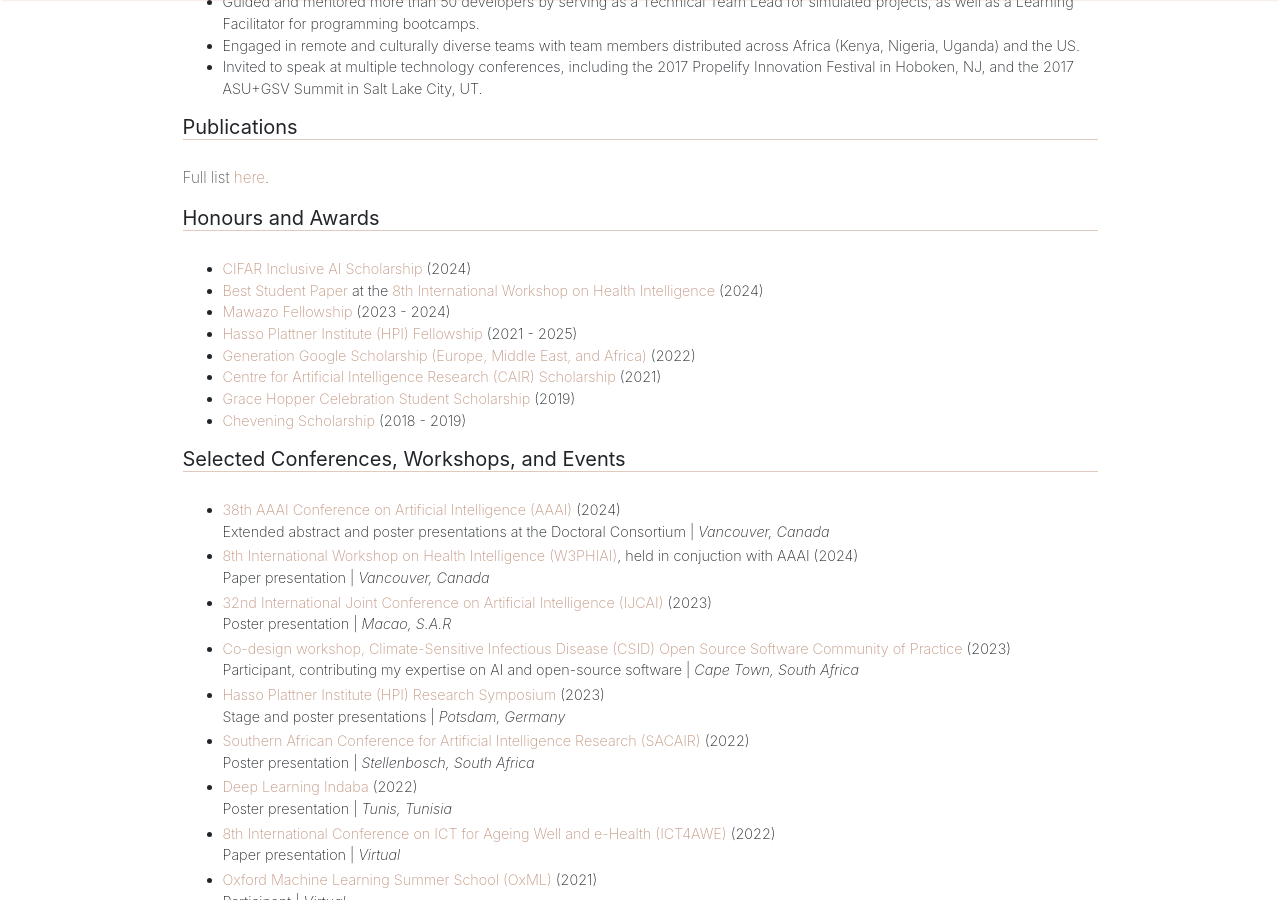
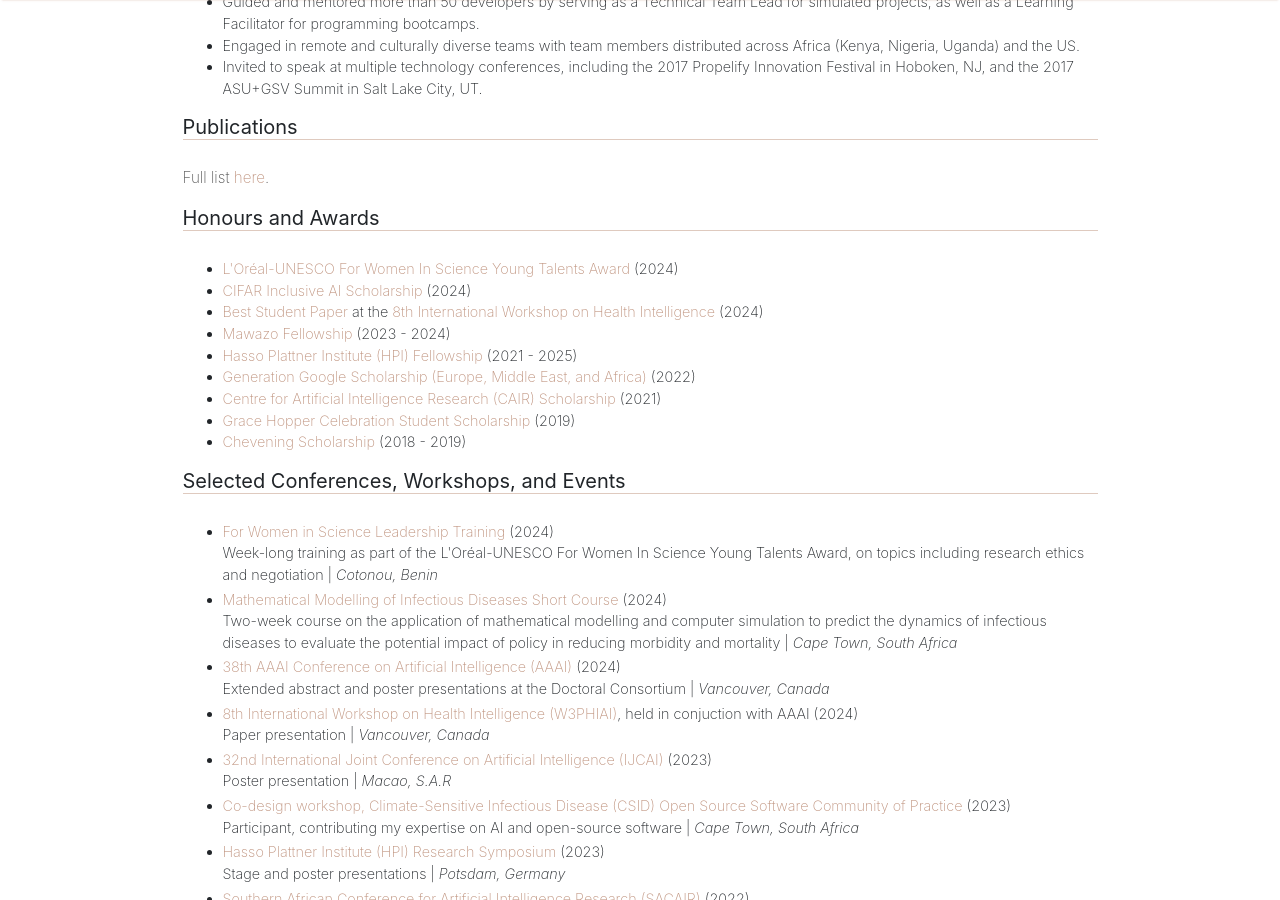
Before and after one commit to mbithenzomo/mbithenzomo.github.io, a Jekyll site: the page built from cv.html, in a window 1280 px wide and 900 px high, scrolled down 1106 px. Built offline with Jekyll 4.4.1, drawn with Linux system fonts in a browser that asks for light colours; nearby versions of some CDN libraries; some of the changed text lies outside the part shown.

Commit message:
Update with FWIS news

```diff
--- a/cv.html
+++ b/cv.html
@@ -107,7 +107,7 @@
         </div>
         <div class="section-title">
             <h3>Work Experience</h3>
-            <strong> Research Assistant (part-time)</strong>, Adaptive and Cognitive Systems (ACS) Lab and <a href="https://www.airu.org.za/" target="_blank">AI Research Unit (AIRU)</a> (2023 - Present)
+            <strong> Research Assistant (part-time)</strong>, Adaptive and Cognitive Systems (ACS) Lab and <a href="https://www.airu.org.za/" target="_blank">AI Research Unit (AIRU)</a> (2023 - 2024)
                 <ul>
                   <li>Consolidate and document codebases, datasets, and other research outputs from the ACS lab.</li>
                   <li>Contribute to tutorials for technologies, libraries, and frameworks used in the ACS lab.</li>
@@ -143,6 +143,7 @@
         <div class="section-title">
             <h3>Honours and Awards</h3>
             <ul>
+              <li><a href="https://www.unesco.org/en/articles/celebrating-african-most-talented-young-female-scientists" target="_blank">L'Oréal-UNESCO For Women In Science Young Talents Award</a> (2024)</li>
               <li><a href="https://dlrl.ca/apply/#:~:text=CIFAR%20Inclusive%20AI%20Scholarship,-We're%20pleased&text=The%20scholarship%20will%20cover%20registration,a%20total%20of%20%243%2C750%20CAD." target="_blank">CIFAR Inclusive AI Scholarship</a> (2024)</li>
               <li><a href="{{site.baseurl}}/assets/files/Best Student Paper Award (2024).pdf" target="_blank">Best Student Paper</a> at the <a href="https://w3phiai2024.w3phi.com/index.html" target="_blank">8th International Workshop on Health Intelligence</a> (2024)</li>
               <li><a href="https://mawazoinstitute.org/fellowship" target="_blank">Mawazo Fellowship</a> (2023 - 2024)</li>
@@ -156,6 +157,10 @@
         <div class="section-title">
             <h3>Selected Conferences, Workshops, and Events</h3>
             <ul>
+              <li><a href="https://www.forwomeninscience.com/" target="_blank">For Women in Science Leadership Training</a> (2024)</li>
+                <ul class="no-bullets"><li>Week-long training as part of the L'Oréal-UNESCO For Women In Science Young Talents Award, on topics including research ethics and negotiation | <i>Cotonou, Benin</i></li></ul>
+              <li><a href="https://science.uct.ac.za/masha/training/infectious-disease-course" target="_blank">Mathematical Modelling of Infectious Diseases Short Course</a> (2024)</li>
+                <ul class="no-bullets"><li>Two-week course on the application of mathematical modelling and computer simulation to predict the dynamics of infectious diseases to evaluate the potential impact of policy in reducing morbidity and mortality | <i>Cape Town, South Africa</i></li></ul>
               <li><a href="https://aaai.org/aaai-conference/" target="_blank">38th AAAI Conference on Artificial Intelligence (AAAI)</a> (2024)</li>
                 <ul class="no-bullets"><li>Extended abstract and poster presentations at the Doctoral Consortium | <i>Vancouver, Canada</i></li></ul>
               <li><a href="https://w3phiai2024.w3phi.com/index.html" target="_blank">8th International Workshop on Health Intelligence (W3PHIAI)</a>, held in conjuction with AAAI (2024)</li>
--- a/updates.html
+++ b/updates.html
@@ -14,6 +14,8 @@
             <h2><span>Updates</span></h2>
         </div>
         <!-- <div class="two-columns"> -->
+            <p><strong>December 2024:</strong> My research was <a href="https://www.standardmedia.co.ke/health/amp/health-science/article/2001508772/breaking-barriers-scientist-uses-ai-to-transform-healthcare" target="blank">featured in The Standard</a>, one of Kenya's largest newspapers.</p> <hr>
+            <p><strong>December 2024:</strong> Awarded the <a href="https://www.forwomeninscience.com/" target="blank">L'Oréal-UNESCO For Women In Science 2024 Sub-Saharan Africa Young Talents Award</a> at a ceremony in Cotonou, Benin. 🎉 I am one of 30 doctoral and post-doctoral researchers selected through a rigourous scientific review of 788 eligible applicants across Africa. See press kit and awardee profiles <a href="{{site.baseurl}}/assets/files/FWIS Africa 2024.pdf" target="_blank">here</a> (I'm on page 38!).</p> <hr>
             <p><strong>August 2024:</strong> Attending the <a href="https://science.uct.ac.za/masha/training/infectious-disease-course" target="blank">Mathematical Modelling of Infectious Diseases short course</a> at UCT's <a href="https://science.uct.ac.za/masha" target="_blank">Modelling and Simulation Hub, Africa (MASHA)</a>.</p> <hr>
             <p><strong>August 2024:</strong> Our revised preprint, "Semantic Web technologies in sensor-based personal health monitoring systems: A systematic mapping study", is now available on <a href="https://arxiv.org/abs/2306.04335" target="blank">arXiv</a> and has been resubmitted to the
             <a href="https://www.semantic-web-journal.net/content/semantic-web-technologies-sensor-based-personal-health-monitoring-systems-systematic-mapping" target="blank"> Semantic Web Journal</a>.</p> <hr>
```
Also changed, not shown: other parts of cv.html (+1 -1 lines), index.html (+3 -3 lines), 1 other file.
